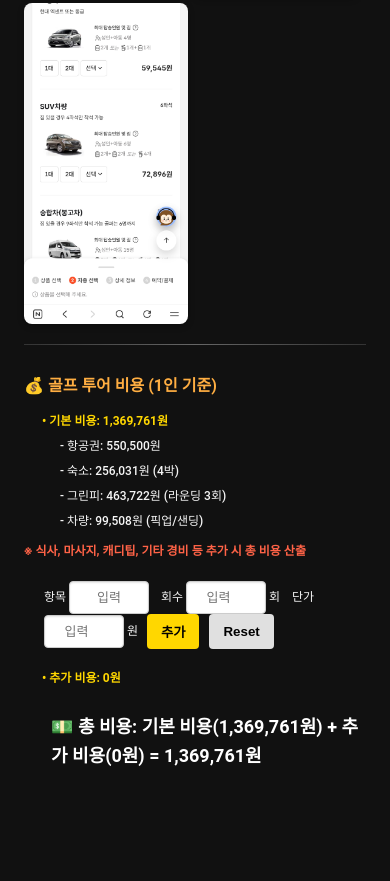
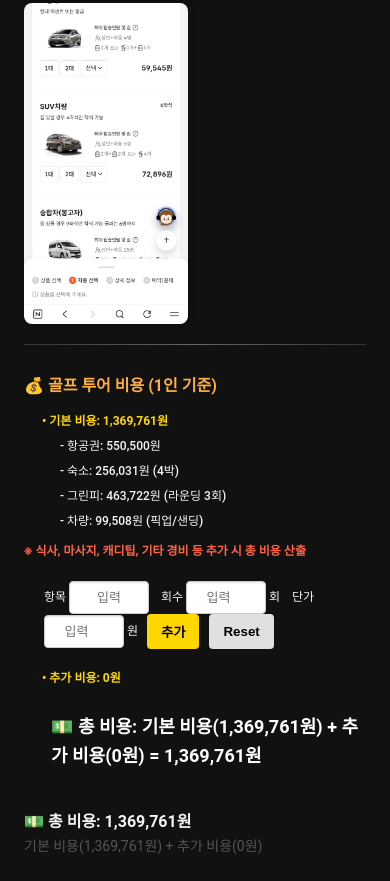
Before and after one commit to empirical72-dev/golf-tour, a plain HTML site: page index.html in a window 390 px wide. Shown: the part 3908-4789 px from the top of the page. Before the commit the page ends 4719 px from the top, so only its background shows below. Drawn offline with Linux system fonts and the light colour scheme.

Commit message:
Add files via upload

```diff
--- a/index.html
+++ b/index.html
@@ -56,11 +56,44 @@ input[type="number"] {
   transition: border-color 0.2s, box-shadow 0.2s;
 }
 
-input[type="text"]:focus,
+input[type="text"]:focus,ㄴ
 input[type="number"]:focus {
   border-color: #FFD700;
   box-shadow: 0 0 4px rgba(255,215,0,0.6);
   outline: none;
+}
+@media (max-width: 768px) {
+  .input-box {
+    flex-direction: column;   /* 모바일에서는 세로 배치 */
+    align-items: flex-start;
+  }
+
+  .input-box input,
+  .input-box button {
+    margin: 6px 0;            /* 위아래 간격 */
+    width: 100%;              /* 화면 너비에 맞춤 */
+    max-width: 250px;         /* 너무 넓지 않게 제한 */
+  }
+}
+@media (max-width: 768px) {
+  .total-cost {
+    font-size: 16px;
+    line-height: 1.4;
+    white-space: normal;
+    margin-top: 12px;
+  }
+
+  .total-cost .main-line {
+    display: block;
+    margin-bottom: 4px;
+    font-weight: bold;
+  }
+
+  .total-cost .sub-line {
+    display: block;
+    color: #555;
+    font-size: 14px;
+  }
 }
 
 </style>
@@ -229,7 +262,13 @@ input[type="number"]:focus {
   💵 총 비용: 기본 비용(<span id="baseTotal">1,369,761</span>원) + 추가 비용(<span id="extraTotal">0</span>원) =
   <span id="grandTotal">1,369,761</span>원
 </p>
-
+<!-- 모바일 전용 총 비용 -->
+<div class="total-cost">
+  <span class="main-line">💵 총 비용: <span id="grandTotal">1,369,761</span>원</span>
+  <span class="sub-line">
+    기본 비용(<span id="baseTotal">1,369,761</span>원) + 추가 비용(<span id="extraTotal">0</span>원)
+  </span>
+</div>
 <script>
 let extraTotal = 0;
 
```
